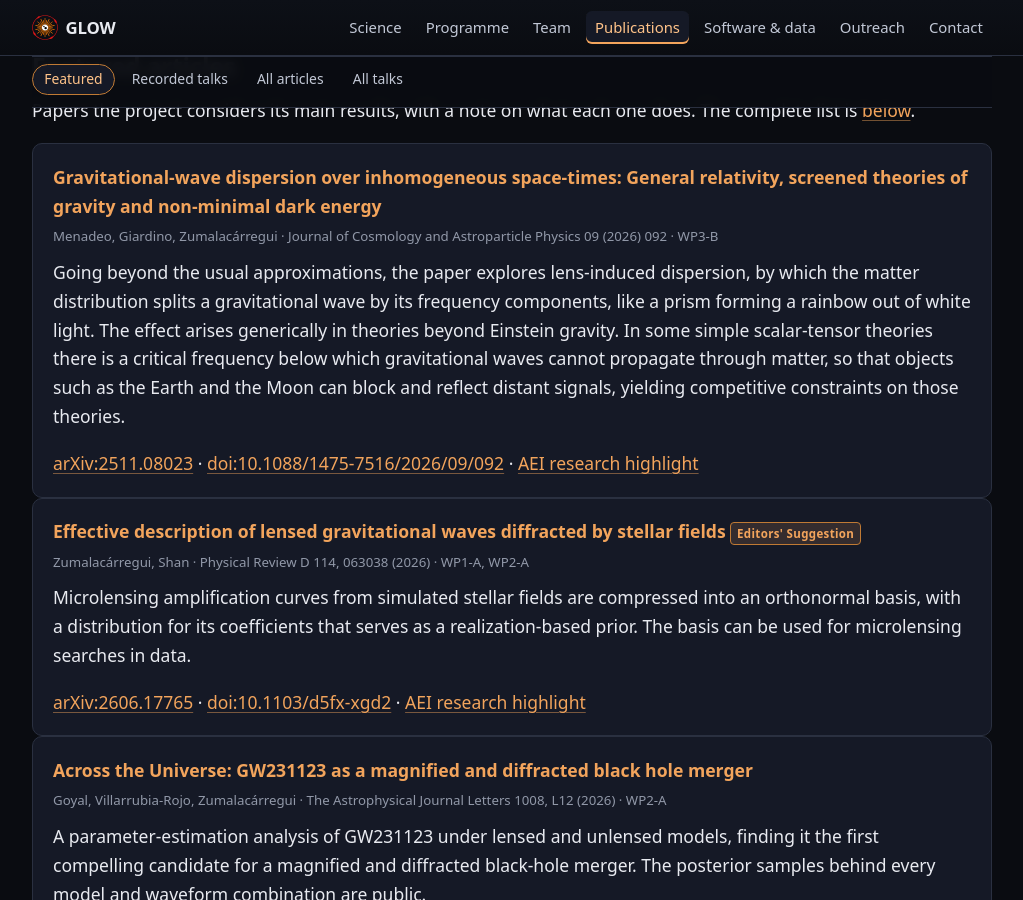
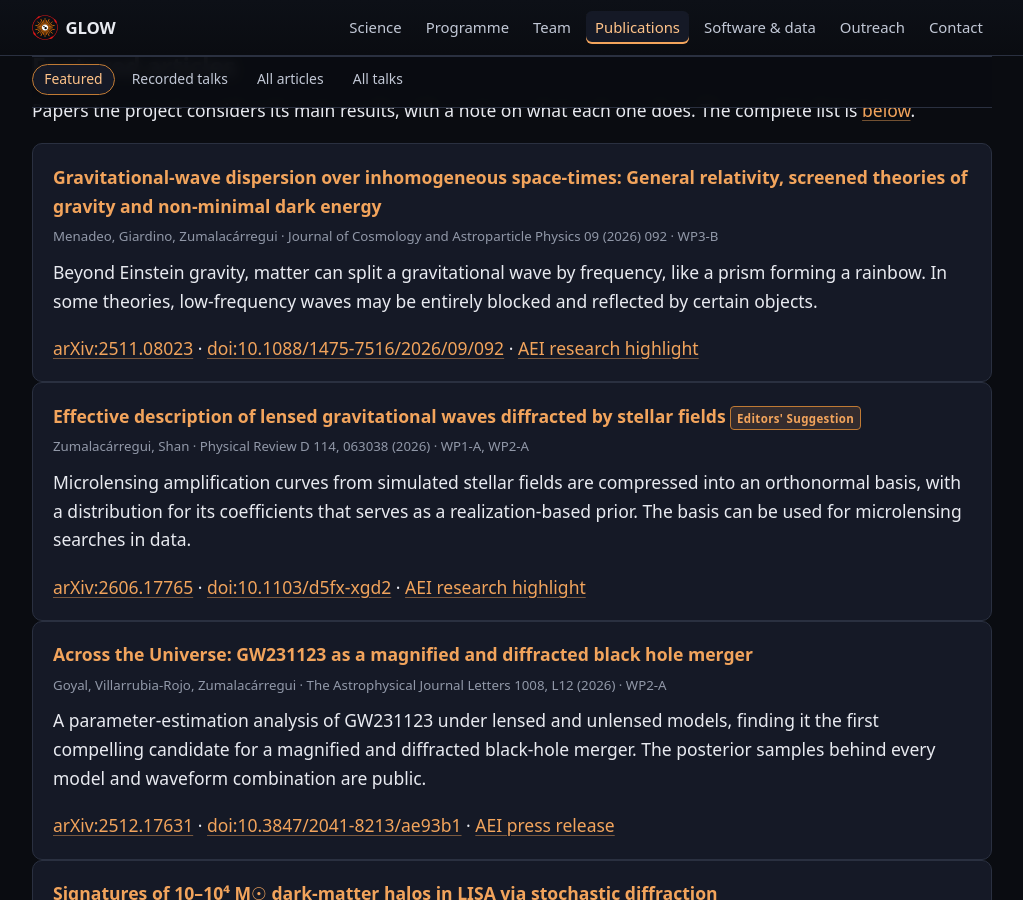
Before and after one commit to glow-astro/website, a Jekyll site: the page built from publications.html, in a window 1280 px wide and 900 px high, scrolled down 302 px. Shown: the whole window, without its empty margins (128-1151 px from the left). Built offline with Jekyll 4.4.1, drawn with Linux system fonts in a browser that asks for light colours.

Commit message:
Shorten the JCAP dispersion paper's featured summary
The other featured cards carry two short sentences; this one had four.

Co-Authored-By: Claude Opus 5.5 <noreply@anthropic.com>

```diff
--- a/_data/publications.yml
+++ b/_data/publications.yml
@@ -216,14 +216,9 @@ papers:
         url: "https://www.aei.mpg.de/1508860/Prisms-and-mirrors-for-gravitational-waves"
     wps: ["WP3-B"]
     summary: >-
-      Going beyond the usual approximations, the paper explores lens-induced
-      dispersion, by which the matter distribution splits a gravitational wave
-      by its frequency components, like a prism forming a rainbow out of white
-      light. The effect arises generically in theories beyond Einstein gravity.
-      In some simple scalar-tensor theories there is a critical frequency below
-      which gravitational waves cannot propagate through matter, so that
-      objects such as the Earth and the Moon can block and reflect distant
-      signals, yielding competitive constraints on those theories.
+      Beyond Einstein gravity, matter can split a gravitational wave by
+      frequency, like a prism forming a rainbow. In some theories, low-frequency
+      waves may be entirely blocked and reflected by certain objects.
 
 talks:
   # Titles and dates come from the PI's CV, where they live as
```
